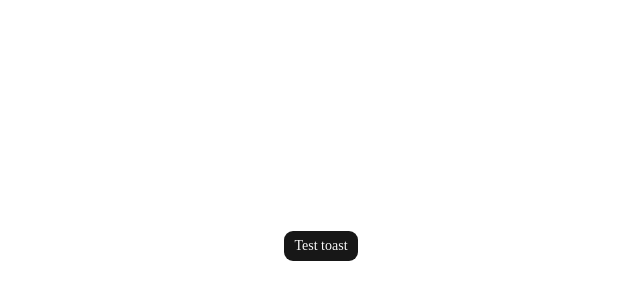
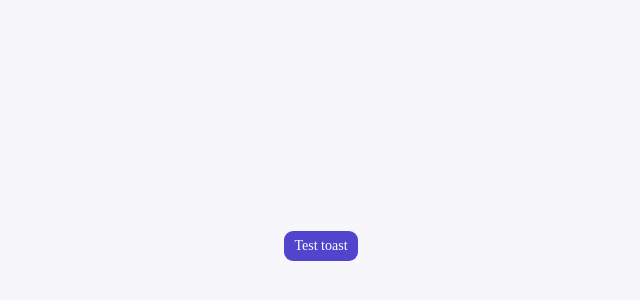
Before and after one commit to tawfiqb69/UniRequest-portal-client, a Next.js app: page / in a window 1280 px wide. Shown: the part 154-454 px from the top of the page, without its empty margins (319-959 px from the left). Built offline with nearby package versions, Linux system fonts and the light colour scheme.

Commit message:
Add Premium Aurora design tokens for light and dark themes

```diff
--- a/src/app/globals.css
+++ b/src/app/globals.css
@@ -7,9 +7,12 @@
 @theme inline {
   --color-background: var(--background);
   --color-foreground: var(--foreground);
-  --font-sans: var(--font-sans);
-  --font-mono: var(--font-geist-mono);
-  --font-heading: var(--font-sans);
+
+  /* Plus Jakarta Sans everywhere (the variable is set in layout.js) */
+  --font-sans: var(--font-jakarta), ui-sans-serif, system-ui, sans-serif;
+  --font-heading: var(--font-jakarta), ui-sans-serif, system-ui, sans-serif;
+  --font-mono: ui-monospace, SFMono-Regular, Menlo, monospace;
+
   --color-sidebar-ring: var(--sidebar-ring);
   --color-sidebar-border: var(--sidebar-border);
   --color-sidebar-accent-foreground: var(--sidebar-accent-foreground);
@@ -39,6 +42,28 @@
   --color-popover: var(--popover);
   --color-card-foreground: var(--card-foreground);
   --color-card: var(--card);
+
+  /* Premium Aurora brand colors (use as bg-brand-indigo, text-brand-violet, ...) */
+  --color-brand-indigo: #5145cd;
+  --color-brand-violet: #8052d6;
+  --color-brand-magenta: #c04b9b;
+  --color-brand-gold: #e8bd72;
+  --color-brand-cyan: #55c5d6;
+
+  /* Status colors: ONLY for request status (bg-submitted, text-submitted-foreground, ...) */
+  --color-submitted: var(--submitted);
+  --color-submitted-foreground: var(--submitted-foreground);
+  --color-submitted-border: var(--submitted-border);
+  --color-under-review: var(--under-review);
+  --color-under-review-foreground: var(--under-review-foreground);
+  --color-under-review-border: var(--under-review-border);
+  --color-approved: var(--approved);
+  --color-approved-foreground: var(--approved-foreground);
+  --color-approved-border: var(--approved-border);
+  --color-rejected: var(--rejected);
+  --color-rejected-foreground: var(--rejected-foreground);
+  --color-rejected-border: var(--rejected-border);
+
   --radius-sm: calc(var(--radius) * 0.6);
   --radius-md: calc(var(--radius) * 0.8);
   --radius-lg: var(--radius);
@@ -48,73 +73,146 @@
   --radius-4xl: calc(var(--radius) * 2.6);
 }
 
+/* ---------- Light theme ---------- */
 :root {
-  --background: oklch(1 0 0);
-  --foreground: oklch(0.145 0 0);
-  --card: oklch(1 0 0);
-  --card-foreground: oklch(0.145 0 0);
-  --popover: oklch(1 0 0);
-  --popover-foreground: oklch(0.145 0 0);
-  --primary: oklch(0.205 0 0);
-  --primary-foreground: oklch(0.985 0 0);
-  --secondary: oklch(0.97 0 0);
-  --secondary-foreground: oklch(0.205 0 0);
-  --muted: oklch(0.97 0 0);
-  --muted-foreground: oklch(0.556 0 0);
-  --accent: oklch(0.97 0 0);
-  --accent-foreground: oklch(0.205 0 0);
-  --destructive: oklch(0.577 0.245 27.325);
-  --border: oklch(0.922 0 0);
-  --input: oklch(0.922 0 0);
-  --ring: oklch(0.708 0 0);
-  --chart-1: oklch(0.87 0 0);
-  --chart-2: oklch(0.556 0 0);
-  --chart-3: oklch(0.439 0 0);
-  --chart-4: oklch(0.371 0 0);
-  --chart-5: oklch(0.269 0 0);
+  color-scheme: light;
+
+  --background: #f7f7fb;
+  --foreground: #14142b;
+  --card: #ffffff;
+  --card-foreground: #14142b;
+  --popover: #ffffff;
+  --popover-foreground: #14142b;
+  --primary: #5145cd;
+  --primary-foreground: #ffffff;
+  --secondary: #eeedfa;
+  --secondary-foreground: #3b34a0;
+  --muted: #f0f0f7;
+  --muted-foreground: #5b5b78;
+  --accent: #ecebfb;
+  --accent-foreground: #3b34a0;
+  --destructive: #dc2626;
+  --border: #e4e4ef;
+  --input: #d5d5e5;
+  --ring: #5145cd;
+
+  --chart-1: #5145cd;
+  --chart-2: #8052d6;
+  --chart-3: #c04b9b;
+  --chart-4: #55c5d6;
+  --chart-5: #64748b;
+
   --radius: 0.625rem;
-  --sidebar: oklch(0.985 0 0);
-  --sidebar-foreground: oklch(0.145 0 0);
-  --sidebar-primary: oklch(0.205 0 0);
-  --sidebar-primary-foreground: oklch(0.985 0 0);
-  --sidebar-accent: oklch(0.97 0 0);
-  --sidebar-accent-foreground: oklch(0.205 0 0);
-  --sidebar-border: oklch(0.922 0 0);
-  --sidebar-ring: oklch(0.708 0 0);
+
+  /* Sidebar is dark navy in both themes */
+  --sidebar: #121230;
+  --sidebar-foreground: #f2f2fa;
+  --sidebar-primary: #8e86f0;
+  --sidebar-primary-foreground: #0c0c1d;
+  --sidebar-accent: #23234a;
+  --sidebar-accent-foreground: #f2f2fa;
+  --sidebar-border: #2a2a47;
+  --sidebar-ring: #8e86f0;
+
+  /* Status colors */
+  --submitted: #dbeafe;
+  --submitted-foreground: #1e40af;
+  --submitted-border: #93c5fd;
+  --under-review: #fef3c7;
+  --under-review-foreground: #92400e;
+  --under-review-border: #fcd34d;
+  --approved: #dcfce7;
+  --approved-foreground: #166534;
+  --approved-border: #86efac;
+  --rejected: #fee2e2;
+  --rejected-foreground: #991b1b;
+  --rejected-border: #fca5a5;
 }
 
+/* ---------- Dark theme ---------- */
 .dark {
-  --background: oklch(0.145 0 0);
-  --foreground: oklch(0.985 0 0);
-  --card: oklch(0.205 0 0);
-  --card-foreground: oklch(0.985 0 0);
-  --popover: oklch(0.205 0 0);
-  --popover-foreground: oklch(0.985 0 0);
-  --primary: oklch(0.922 0 0);
-  --primary-foreground: oklch(0.205 0 0);
-  --secondary: oklch(0.269 0 0);
-  --secondary-foreground: oklch(0.985 0 0);
-  --muted: oklch(0.269 0 0);
-  --muted-foreground: oklch(0.708 0 0);
-  --accent: oklch(0.269 0 0);
-  --accent-foreground: oklch(0.985 0 0);
-  --destructive: oklch(0.704 0.191 22.216);
-  --border: oklch(1 0 0 / 10%);
-  --input: oklch(1 0 0 / 15%);
-  --ring: oklch(0.556 0 0);
-  --chart-1: oklch(0.87 0 0);
-  --chart-2: oklch(0.556 0 0);
-  --chart-3: oklch(0.439 0 0);
-  --chart-4: oklch(0.371 0 0);
-  --chart-5: oklch(0.269 0 0);
-  --sidebar: oklch(0.205 0 0);
-  --sidebar-foreground: oklch(0.985 0 0);
-  --sidebar-primary: oklch(0.488 0.243 264.376);
-  --sidebar-primary-foreground: oklch(0.985 0 0);
-  --sidebar-accent: oklch(0.269 0 0);
-  --sidebar-accent-foreground: oklch(0.985 0 0);
-  --sidebar-border: oklch(1 0 0 / 10%);
-  --sidebar-ring: oklch(0.556 0 0);
+  color-scheme: dark;
+
+  --background: #0c0c1d;
+  --foreground: #f2f2fa;
+  --card: #14142b;
+  --card-foreground: #f2f2fa;
+  --popover: #14142b;
+  --popover-foreground: #f2f2fa;
+  --primary: #8e86f0;
+  --primary-foreground: #0c0c1d;
+  --secondary: #1e1e3d;
+  --secondary-foreground: #e0deff;
+  --muted: #1a1a35;
+  --muted-foreground: #a3a3c2;
+  --accent: #232347;
+  --accent-foreground: #f2f2fa;
+  --destructive: #f87171;
+  --border: #2a2a47;
+  --input: #34345a;
+  --ring: #8e86f0;
+
+  --submitted: #3b82f626;
+  --submitted-foreground: #93c5fd;
+  --submitted-border: #3b82f666;
+  --under-review: #f59e0b26;
+  --under-review-foreground: #fcd34d;
+  --under-review-border: #f59e0b66;
+  --approved: #22c55e26;
+  --approved-foreground: #86efac;
+  --approved-border: #22c55e66;
+  --rejected: #ef444426;
+  --rejected-foreground: #fca5a5;
+  --rejected-border: #ef444466;
+}
+
+/* ---------- Brand utilities (see docs/DESIGN_GUIDELINES.md) ---------- */
+@utility bg-brand-gradient {
+  background-image: linear-gradient(135deg, #5145cd 0%, #8052d6 55%, #c04b9b 100%);
+}
+
+@utility bg-button-gradient {
+  background-image: linear-gradient(135deg, #5145cd, #8052d6);
+}
+
+/* Gradient text: use for ONE key word in a hero heading */
+@utility text-brand-gradient {
+  background-image: linear-gradient(135deg, #5145cd 0%, #8052d6 55%, #c04b9b 100%);
+  -webkit-background-clip: text;
+  background-clip: text;
+  color: transparent;
+}
+
+@utility shadow-card {
+  box-shadow: 0 1px 2px rgb(20 20 43 / 0.06), 0 8px 24px -8px rgb(81 69 205 / 0.15);
+}
+
+/* Glass surface for sticky bars */
+@utility glass {
+  background-color: color-mix(in oklab, var(--background) 75%, transparent);
+  backdrop-filter: blur(12px);
+}
+
+/* Soft reveal: fade up once. Turned off for people who prefer less motion. */
+@keyframes reveal-up {
+  from {
+    opacity: 0;
+    transform: translateY(12px);
+  }
+  to {
+    opacity: 1;
+    transform: translateY(0);
+  }
+}
+
+.reveal {
+  animation: reveal-up 0.4s ease-out both;
+}
+
+@media (prefers-reduced-motion: reduce) {
+  .reveal {
+    animation: none;
+  }
 }
 
 @layer base {
```
